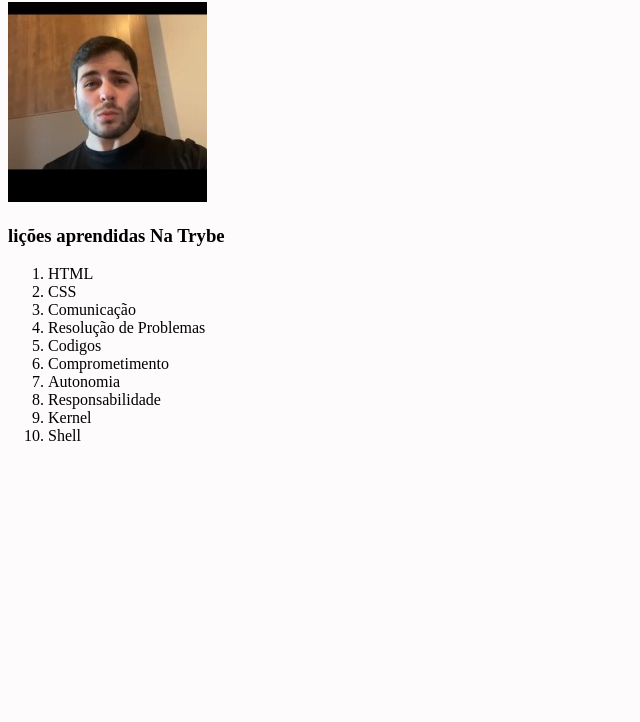
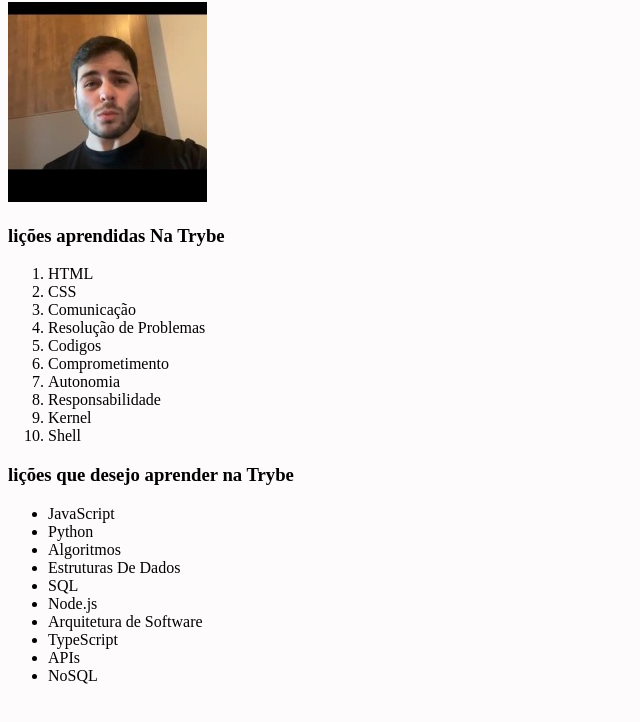
Before and after one commit to JoseBarceloss/Lesson-Learned, a website: page index.html in a window 1280 px wide. Shown: the part 76-798 px from the top of the page, without its empty margins (0-640 px from the left). Drawn offline with Linux system fonts and the light colour scheme.

Commit message:
Tarefa 5 concluida

```diff
--- a/index.html
+++ b/index.html
@@ -44,6 +44,27 @@
 
              </article>
 
+             <article>
+
+                <h3> lições que desejo aprender na Trybe</h3>
+
+                <ul id="licoes_a_aprender">
+
+                    <li>JavaScript</li>
+                    <li>Python</li>
+                    <li>Algoritmos</li>
+                    <li>Estruturas De Dados</li>
+                    <li>SQL</li>
+                    <li>Node.js</li>
+                    <li>Arquitetura de Software</li>
+                    <li>TypeScript</li>
+                    <li>APIs</li>
+                    <li>NoSQL</li>
+
+                </ul>
+
+             </article>
+
         </section>
 
     </article>
```
